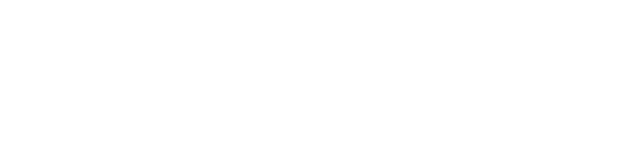
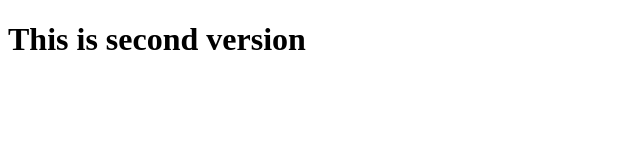
Before and after one commit to sambhavijha7585/myrepo, a plain HTML site: page index.html in a window 1280 px wide. Shown: the whole page, without its empty margins (0-640 px from the left). Drawn offline with Linux system fonts and the light colour scheme.

Commit message:
Second version of index.html

```diff
--- a/index.html
+++ b/index.html
@@ -6,6 +6,6 @@
     <title>Document</title>
 </head>
 <body>
-
+    <h1>This is second version</h1>
 </body>
 </html>
```
